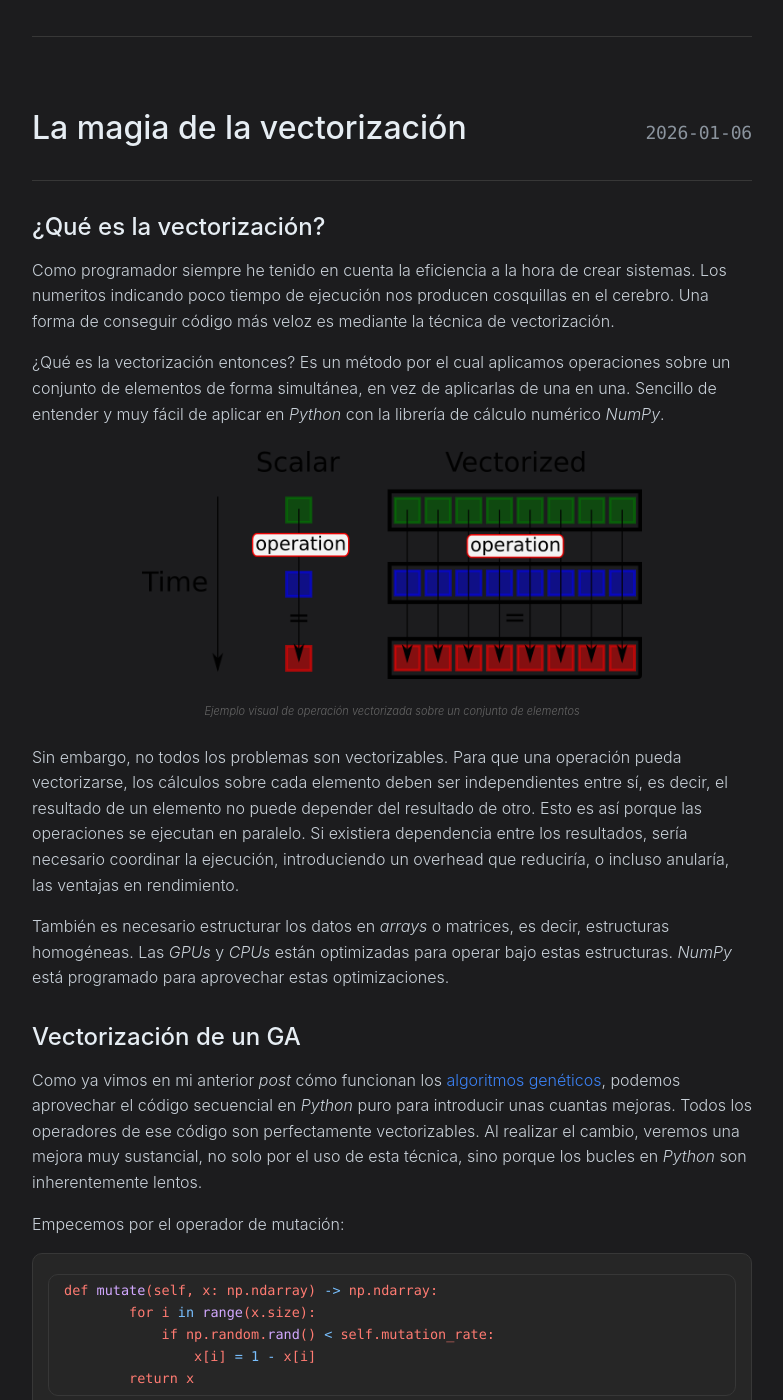
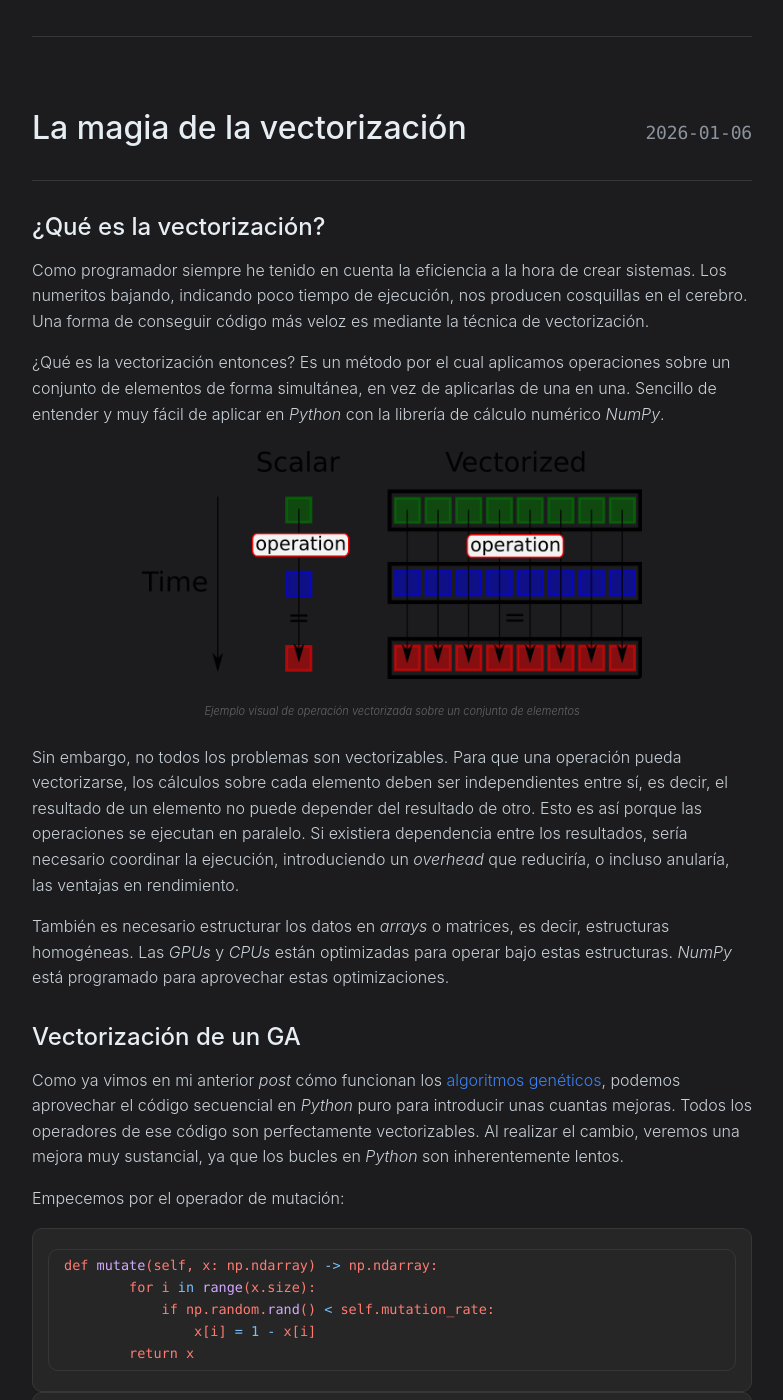
Before and after one commit to Migue8gl/Migue8gl.github.io, a Jekyll site: the page built from _posts/2026-01-06-vectorizacion-en-python.md, in a window 1280 px wide and 1400 px high, scrolled down 398 px. Shown: the whole window, without its empty margins (248-1031 px from the left). Built offline with Jekyll 4.4.1, drawn with Linux system fonts in a browser that asks for light colours; some of the changed text lies outside the part shown.

Commit message:
minor changes

````diff
--- a/_posts/2026-01-06-vectorizacion-en-python.md
+++ b/_posts/2026-01-06-vectorizacion-en-python.md
@@ -16,7 +16,7 @@ tags:
 
 ## ¿Qué es la vectorización?
 
-Como programador siempre he tenido en cuenta la eficiencia a la hora de crear sistemas. Los numeritos indicando poco tiempo de ejecución nos producen cosquillas en el cerebro. Una forma de conseguir código más veloz es mediante la técnica de vectorización.
+Como programador siempre he tenido en cuenta la eficiencia a la hora de crear sistemas. Los numeritos bajando, indicando poco tiempo de ejecución, nos producen cosquillas en el cerebro. Una forma de conseguir código más veloz es mediante la técnica de vectorización.
 
 ¿Qué es la vectorización entonces? Es un método por el cual aplicamos operaciones sobre un conjunto de elementos de forma simultánea, en vez de aplicarlas de una en una. Sencillo de entender y muy fácil de aplicar en *Python* con la librería de cálculo numérico *NumPy*.
 
@@ -26,13 +26,13 @@ Como programador siempre he tenido en cuenta la eficiencia a la hora de crear si
    width="500"
 %}
 
-Sin embargo, no todos los problemas son vectorizables. Para que una operación pueda vectorizarse, los cálculos sobre cada elemento deben ser independientes entre sí, es decir, el resultado de un elemento no puede depender del resultado de otro. Esto es así porque las operaciones se ejecutan en paralelo. Si existiera dependencia entre los resultados, sería necesario coordinar la ejecución, introduciendo un overhead que reduciría, o incluso anularía, las ventajas en rendimiento.
+Sin embargo, no todos los problemas son vectorizables. Para que una operación pueda vectorizarse, los cálculos sobre cada elemento deben ser independientes entre sí, es decir, el resultado de un elemento no puede depender del resultado de otro. Esto es así porque las operaciones se ejecutan en paralelo. Si existiera dependencia entre los resultados, sería necesario coordinar la ejecución, introduciendo un *overhead* que reduciría, o incluso anularía, las ventajas en rendimiento.
 
 También es necesario estructurar los datos en *arrays* o matrices, es decir, estructuras homogéneas. Las *GPUs* y *CPUs* están optimizadas para operar bajo estas estructuras. *NumPy* está programado para aprovechar estas optimizaciones.
 
 ## Vectorización de un GA
 
-Como ya vimos en mi anterior *post* cómo funcionan los [algoritmos genéticos](/2025/12/30/algoritmos-geneticos/#vectorizacion-de-un-ga), podemos aprovechar el código secuencial en *Python* puro para introducir unas cuantas mejoras. Todos los operadores de ese código son perfectamente vectorizables. Al realizar el cambio, veremos una mejora muy sustancial, no solo por el uso de esta técnica, sino porque los bucles en *Python* son inherentemente lentos.
+Como ya vimos en mi anterior *post* cómo funcionan los [algoritmos genéticos](/2025/12/30/algoritmos-geneticos/#vectorizacion-de-un-ga), podemos aprovechar el código secuencial en *Python* puro para introducir unas cuantas mejoras. Todos los operadores de ese código son perfectamente vectorizables. Al realizar el cambio, veremos una mejora muy sustancial, ya que los bucles en *Python* son inherentemente lentos.
 
 Empecemos por el operador de mutación:
 
@@ -54,7 +54,7 @@ def mutate_vectorized(self, population: np.ndarray) -> np.ndarray:
         return population
 ```
 
-En el primer código usé un `for-loop` en *Python* (extremadamente lento si el conjunto a iterar crece mucho) para ir mutando cada gen uno a uno. Además se realiza la operación de generación de un número aleatorio individualmente.
+En el primer código usé un `for-loop` en *Python* (extremadamente lento si el conjunto a iterar crece mucho) para ir mutando cada gen uno a uno. Además, se realiza la operación de generación de un número aleatorio individualmente.
 
 En el segundo código creamos una máscara del tamaño de la población total. Véase que aquí operamos no sobre un individuo $x\in X$, sino sobre toda la población $X$. Si el número generado es menor a la probabilidad de mutación, entonces se aplica mutación. Después se aplica, de forma simultánea, la máscara sobre la operación para hacer el cambio de *bit*.
 
@@ -160,7 +160,7 @@ def optimize(self) -> np.ndarray:
 
 Ahora, ya tendríamos un *GA* mucho más optimizado. Los operadores principales se han reescrito de forma que aprovechen las ventajas de la vectorización. Ahora son capaces de aplicar operaciones masivas sobre toda la población, en vez de utilizar bucles de *Python*, los cuales son extremadamente lentos.
 
-Para probar la eficacia de la vectorización, he programado un ejemplo en el que se lanzarán $5$ experimentos. Cada experimento tiene un tamaño de problema mayor que el anterior, en este caso el problema de la mochila, el cual ya expliqué en el post sobre [genéticos](/2025/12/30/algoritmos-geneticos/#vectorizacion-de-un-ga). En cada experimento se hacen $5$ *runs* para minimizar el efecto de la aleatoriedad. Las mejoras realizadas a los operadores, proveen de mayor *speed-up* a las variaciones de población que a las variaciones de tamaño de problema. O dicho de otra forma, se rasca más eficiencia y el algoritmo brilla más en situaciones de mayor número de cromosomas que cuando hay mayor número de genes. De todas formas, se beneficia mucho en ambas situaciones. Para este ejemplo funciona perfectamente aumentar el número de genes.
+Para probar la eficacia de la vectorización, he programado un ejemplo en el que se lanzarán $5$ experimentos. Cada experimento tiene un tamaño de problema mayor que el anterior, en este caso el problema de la mochila, el cual ya expliqué en el post sobre [genéticos](/2025/12/30/algoritmos-geneticos/#vectorizacion-de-un-ga). En cada experimento se hacen $5$ *runs* para minimizar el efecto de la aleatoriedad.
 
 Antes de todo, definamos el *speed-up*:
 
````
Also changed, not shown: other parts of _posts/2026-01-06-vectorizacion-en-python.md (+1 -1 lines).
